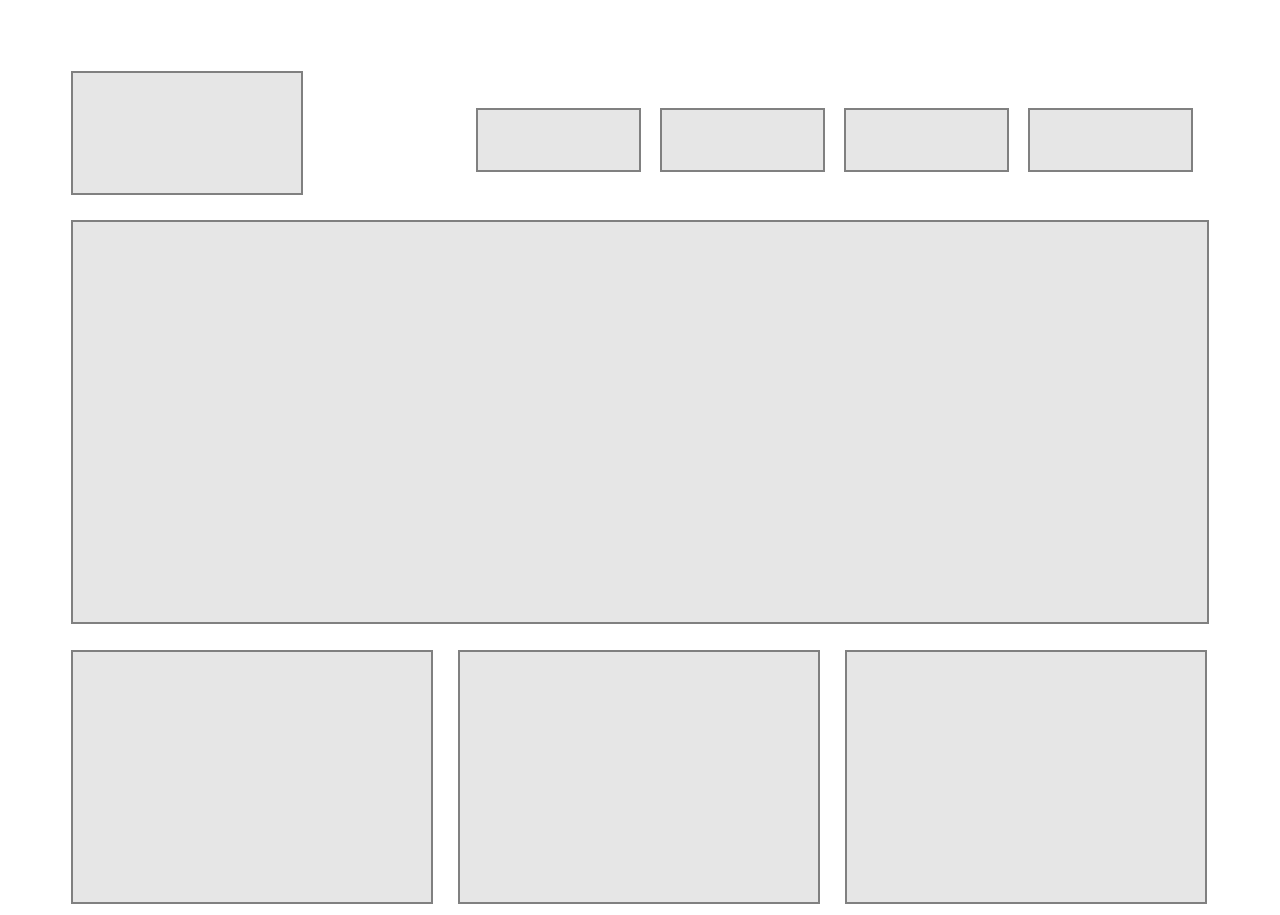
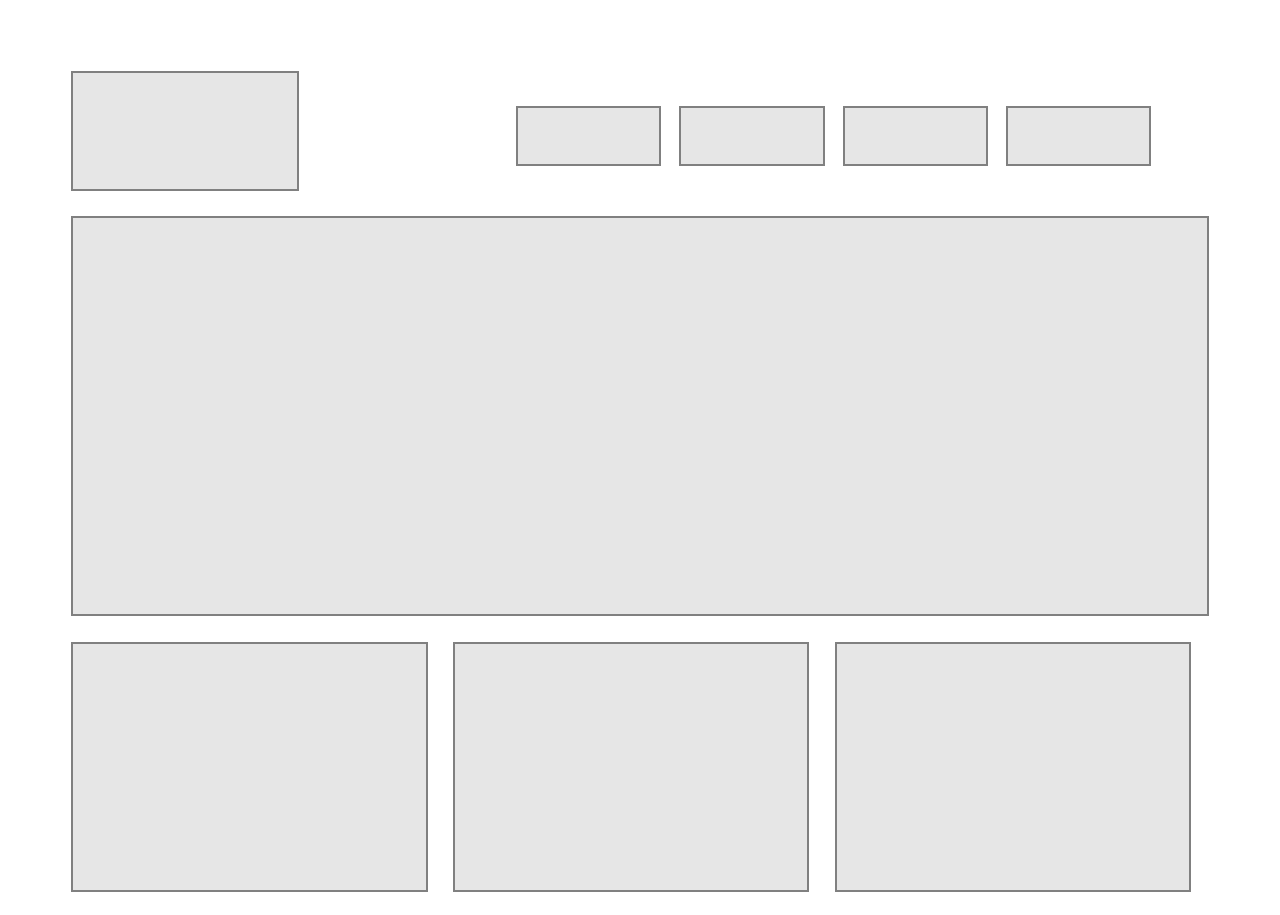
Before and after one commit to corianne/allmyfiles, a plain HTML site: page 2:18 Challenges/layout_challenge/layout_4/index.html in a window 1280 px wide. Shown: the top 915 px of the page. Drawn offline with Linux system fonts and the light colour scheme.

Commit message:
edited layout challenge

```diff
--- a/2:18 Challenges/layout_challenge/layout_1/styles.css
+++ b/2:18 Challenges/layout_challenge/layout_1/styles.css
@@ -1,3 +1,6 @@
+* {
+  box-sizing: border-box;
+}
 header {
 	background-color: #e6e6e6;
 	border: 2px solid gray;
--- a/2:18 Challenges/layout_challenge/layout_2/styles.css
+++ b/2:18 Challenges/layout_challenge/layout_2/styles.css
@@ -1,3 +1,6 @@
+* {
+  box-sizing: border-box;
+}
 header {
 	background-color: #e6e6e6;
 	border: 2px solid gray;
--- a/2:18 Challenges/layout_challenge/layout_3/styles.css
+++ b/2:18 Challenges/layout_challenge/layout_3/styles.css
@@ -1,3 +1,6 @@
+* {
+  box-sizing: border-box;
+}
 header {
 	background-color: #e6e6e6;
 	border: 2px solid gray;
--- a/2:18 Challenges/layout_challenge/layout_4/styles.css
+++ b/2:18 Challenges/layout_challenge/layout_4/styles.css
@@ -1,3 +1,6 @@
+* {
+  box-sizing: border-box;
+}
 .logo {
 	background-color: #e6e6e6;
 	border: 2px solid gray;
@@ -18,7 +21,7 @@ li {
 	border: 2px solid gray;
 	list-style-type: none;
 	height: 60px;
-	width: 22%;
+	width: 21%;
 	margin: 5% 2% 2% 0%;
 }
 main {
@@ -31,7 +34,7 @@ main {
 .lower-left {
 	background-color: #e6e6e6;
 	border: 2px solid gray;
-	width: 28.3%;
+	width: 28.2%;
 	height: 250px;
 	margin: 0% 2% 2% 5%;
 	float: left;
@@ -39,7 +42,7 @@ main {
 .lower-middle {
 	background-color: #e6e6e6;
 	border: 2px solid gray;
-	width: 28.3%;
+	width: 28.2%;
 	height: 250px;
 	margin: 0% 2% 2% 0%;
 	float: left;
@@ -47,7 +50,7 @@ main {
 .lower-right {
 	background-color: #e6e6e6;
 	border: 2px solid gray;
-	width: 28.3%;
+	width: 28.2%;
 	height: 250px;
 	margin: 0% 5% 2% 0%;
 	float: left;
--- a/2:18 Challenges/layout_challenge/layout_5/styles.css
+++ b/2:18 Challenges/layout_challenge/layout_5/styles.css
@@ -1,3 +1,6 @@
+* {
+  box-sizing: border-box;
+}
 .logo {
 	background-color: #e6e6e6;
 	border: 2px solid gray;
@@ -48,7 +51,6 @@ aside {
 	height: 350px;
 	width: 58%;
 	float: left;
-	margin: 0% 3% 2% 0%;
 }
 .right-col {
 	background-color: #e6e6e6;
@@ -61,12 +63,13 @@ aside {
 .bottom {
 	height: 150px;
 	clear: right;
+	margin-top: 4%;
 }
 .low-block {
 	background-color: #e6e6e6;
 	border: 2px solid gray;
 	height: 167px;
-	width: 17%;
+	width: 17.5%;
 	float: left;
 	margin: 0% 2% 2% 0%;
 }
```
